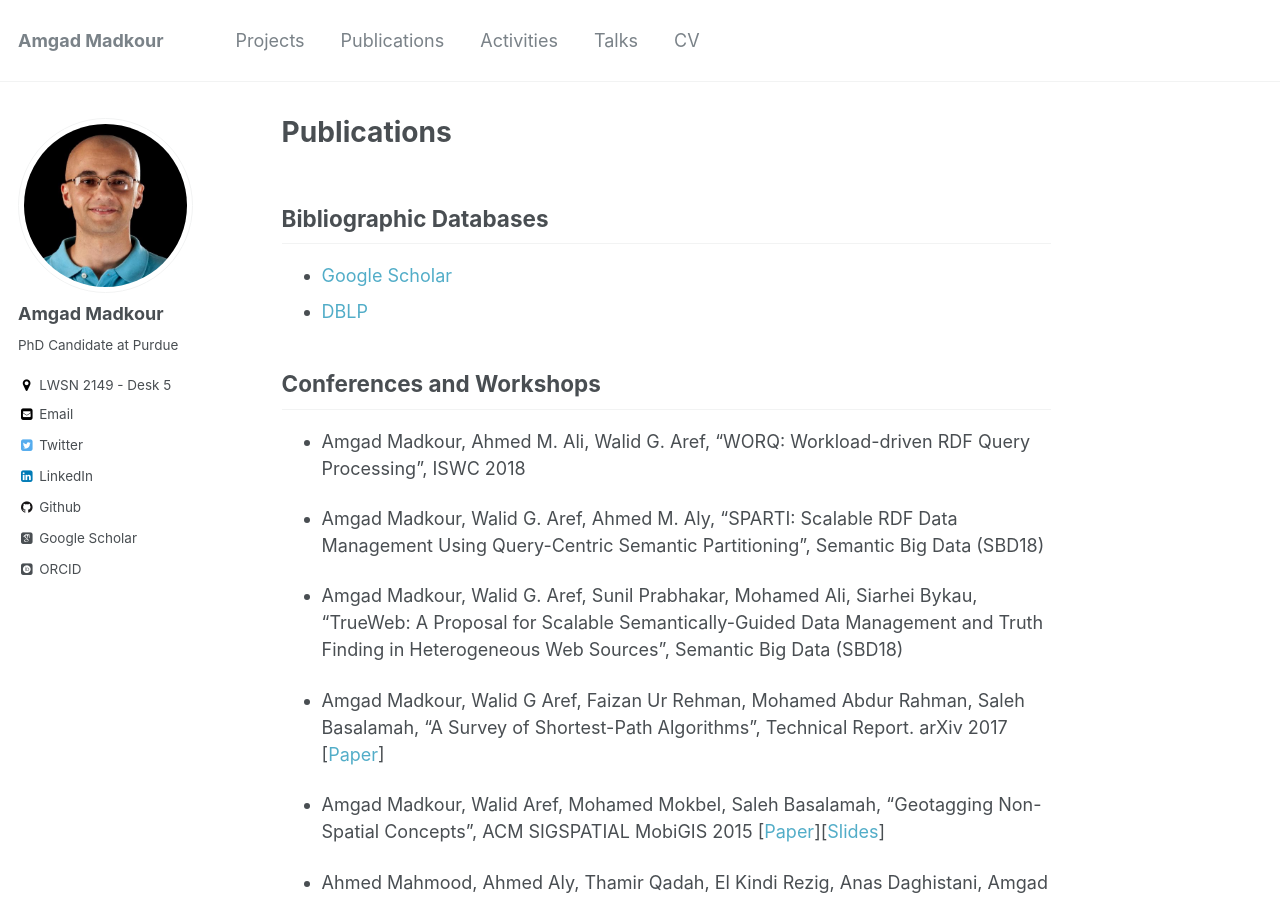
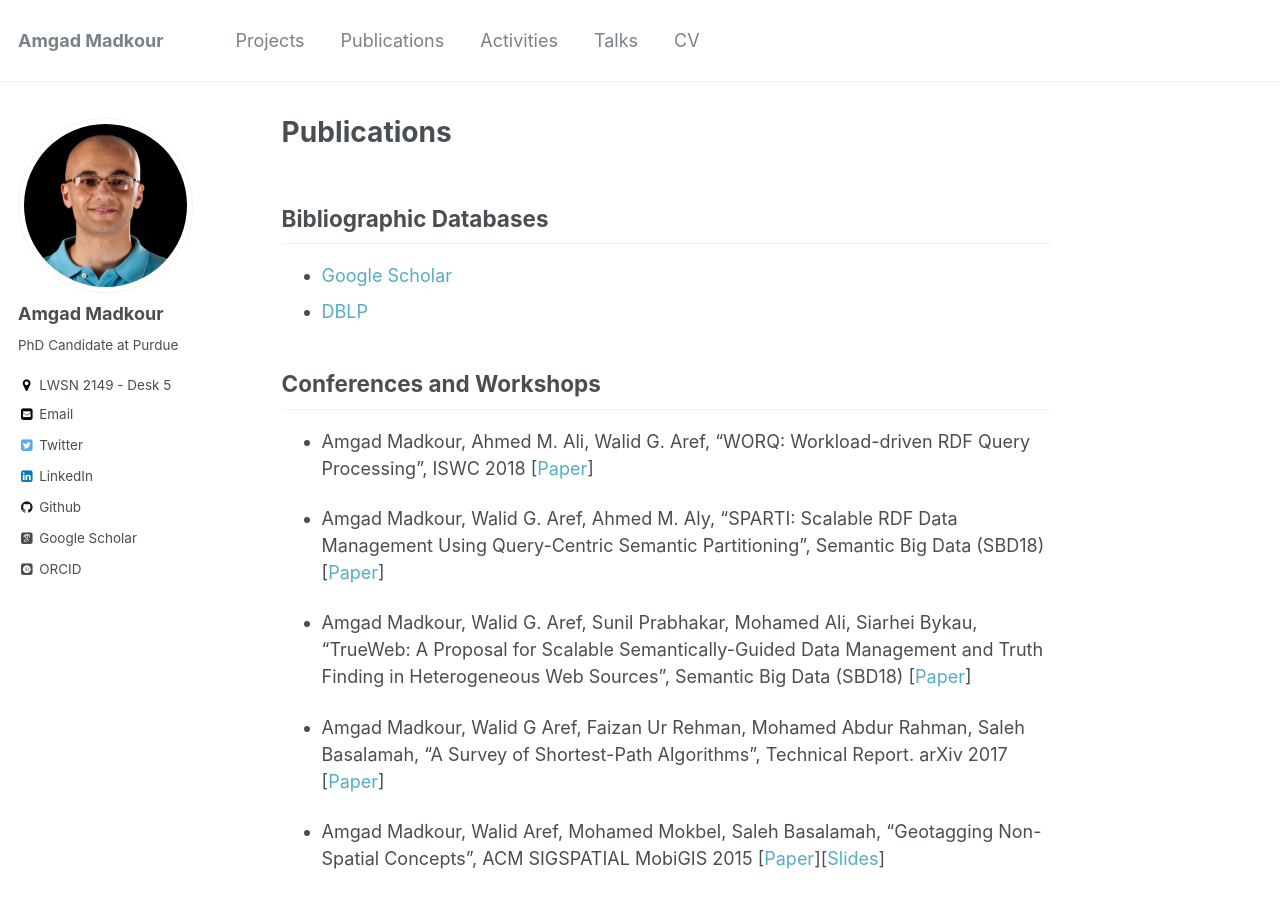
Before and after one commit to amgadmadkour/amgadmadkour.github.io, a Jekyll site: the page built from _pages/publications.md, in a window 1280 px wide and 900 px high. Built offline with Jekyll 4.4.1, drawn with Linux system fonts in a browser that asks for light colours; some web fonts are replaced.

Commit message:
Add latest papers

```diff
--- a/_pages/publications.md
+++ b/_pages/publications.md
@@ -14,11 +14,11 @@
 
 ## Conferences and Workshops
 
-* Amgad Madkour, Ahmed M. Ali, Walid G. Aref, "WORQ: Workload-driven RDF Query Processing", ISWC 2018
+* Amgad Madkour, Ahmed M. Ali, Walid G. Aref, "WORQ: Workload-driven RDF Query Processing", ISWC 2018 [[Paper](/files/papers/worq.pdf)]
 
-* Amgad Madkour, Walid G. Aref, Ahmed M. Aly, "SPARTI: Scalable RDF Data Management Using Query-Centric Semantic Partitioning", Semantic Big Data (SBD18)
+* Amgad Madkour, Walid G. Aref, Ahmed M. Aly, "SPARTI: Scalable RDF Data Management Using Query-Centric Semantic Partitioning", Semantic Big Data (SBD18) [[Paper](/files/papers/sparti.pdf)]
 
-* Amgad Madkour, Walid G. Aref, Sunil Prabhakar, Mohamed Ali, Siarhei Bykau, "TrueWeb: A Proposal for Scalable Semantically-Guided Data Management and Truth Finding in Heterogeneous Web Sources", Semantic Big Data (SBD18)
+* Amgad Madkour, Walid G. Aref, Sunil Prabhakar, Mohamed Ali, Siarhei Bykau, "TrueWeb: A Proposal for Scalable Semantically-Guided Data Management and Truth Finding in Heterogeneous Web Sources", Semantic Big Data (SBD18) [[Paper](/files/papers/trueweb.pdf)]
 
 * Amgad Madkour, Walid G Aref, Faizan Ur Rehman, Mohamed Abdur Rahman, Saleh Basalamah, "A Survey of Shortest-Path Algorithms", Technical Report. arXiv 2017 [[Paper](https://arxiv.org/pdf/1705.02044.pdf)]
 
```
Also changed, not shown: 3 other files.
